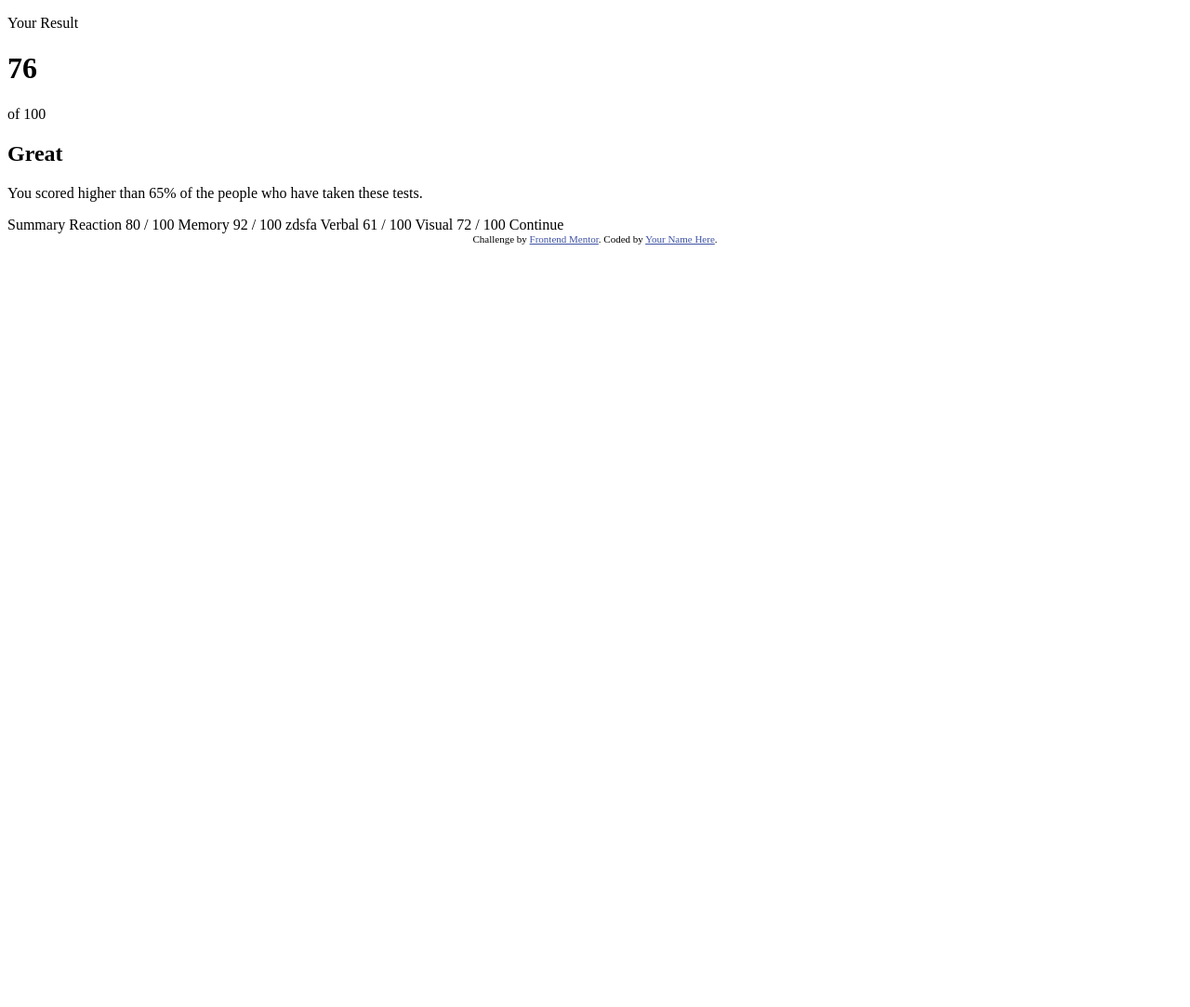
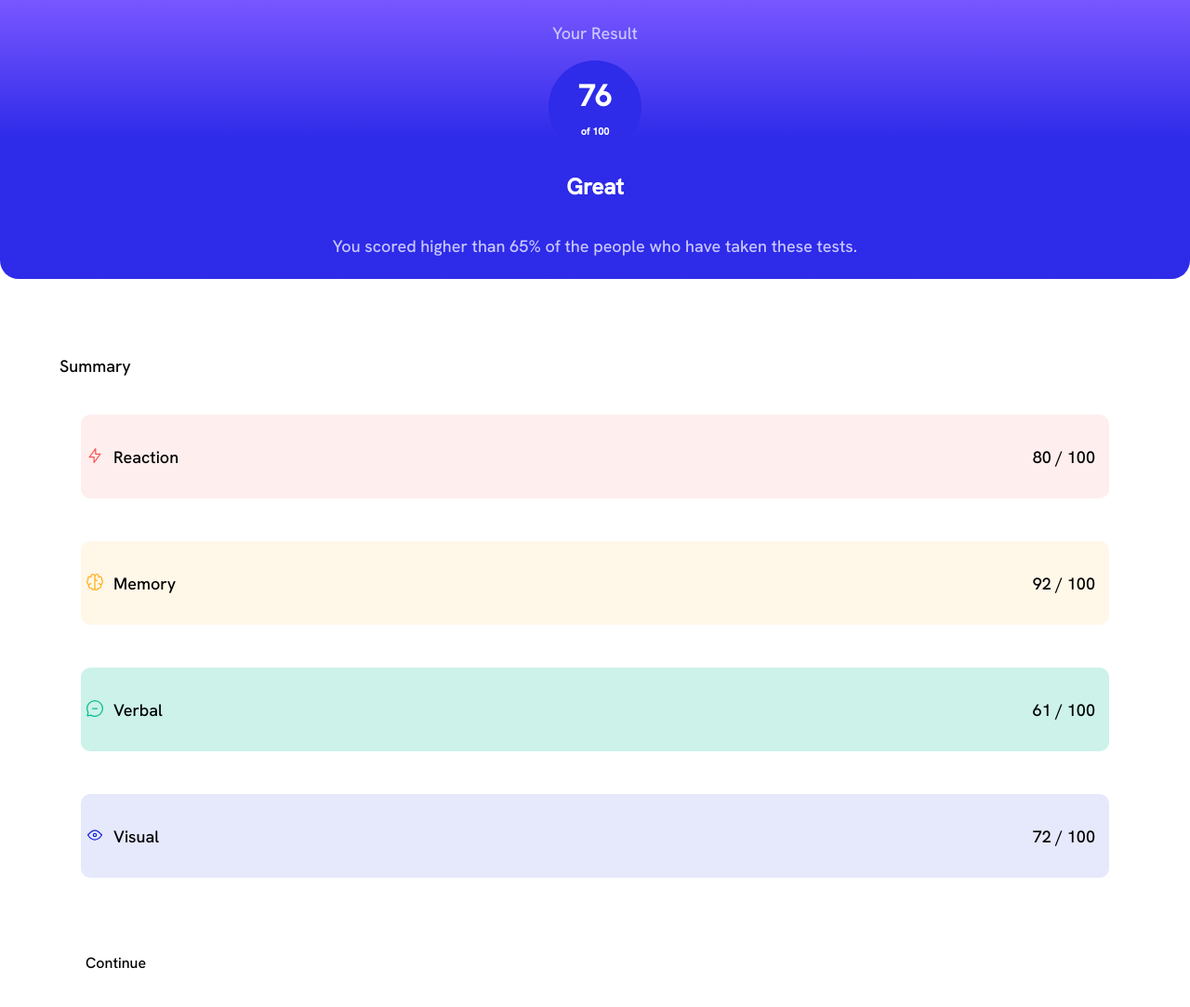
Before and after one commit to manny-torres-02/result-summary-component, a website built with Vite: page index.html in a window 1280 px wide. Shown: the top 1083 px of the page at 93% size. Before the commit the page ends 800 px from the top, so only its background shows below. Built offline with nearby package versions, Linux system fonts and the light colour scheme.

Commit message:
Main Updates.

```diff
--- a/index.html
+++ b/index.html
@@ -3,10 +3,11 @@
 <head>
   <meta charset="UTF-8">
   <meta name="viewport" content="width=device-width, initial-scale=1.0"> <!-- displays site properly based on user's device -->
+  <link rel="icon" type="image/png" sizes="32x32" href="./assets/images/favicon-32x32.png">
+  <link type="stylesheet" href="./summary.css" type ="text/css">
+  <link type="stylesheet" href = "styles.css">
 
-  <link rel="icon" type="image/png" sizes="32x32" href="./assets/images/favicon-32x32.png">
 
-  <link type="stylesheet" href ="summary.css">
   <title>Frontend Mentor | Results summary component</title>
 
   <!-- Feel free to remove these styles or customise in your own stylesheet 👍 -->
@@ -17,33 +18,8 @@
 </head>
 <body>
 
-  <p>Your Result</p>
-  <h1>76</h1>
+  <div id ="app"></div>
+  <script type="module" src="/main.js"></script>
+</body>
 
-  <p>of 100</p>
-
-  <h2>Great</h2>
-  <p>You scored higher than 65% of the people who have taken these tests. </p>
-  <div>
-  Summary
-
-  Reaction
-  80 / 100
-
-  Memory
-  92 / 100
- zdsfa
-  Verbal
-  61 / 100
-
-  Visual
-  72 / 100
-
-  Continue
-</div>
-  <div class="attribution">
-    Challenge by <a href="https://www.frontendmentor.io?ref=challenge" target="_blank">Frontend Mentor</a>.
-    Coded by <a href="#">Your Name Here</a>.
-  </div>
-</body>
 </html>
--- a/main.js
+++ b/main.js
@@ -1,24 +1,54 @@
-import './style.css'
-import javascriptLogo from './javascript.svg'
-import viteLogo from '/vite.svg'
-import { setupCounter } from './counter.js'
+import "/styles.css";
+import "./summary.css";
+import javascriptLogo from "./javascript.svg";
+import viteLogo from "/vite.svg";
+import { setupCounter } from "./counter.js";
 
-document.querySelector('#app').innerHTML = `
-  <div>
-    <a href="https://vitejs.dev" target="_blank">
-      <img src="${viteLogo}" class="logo" alt="Vite logo" />
-    </a>
-    <a href="https://developer.mozilla.org/en-US/docs/Web/JavaScript" target="_blank">
-      <img src="${javascriptLogo}" class="logo vanilla" alt="JavaScript logo" />
-    </a>
-    <h1>Hello Vite!</h1>
-    <div class="card">
-      <button id="counter" type="button"></button>
-    </div>
-    <p class="read-the-docs">
-      Click on the Vite logo to learn more
-    </p>
+document.querySelector("#app").innerHTML = `
+<div class = "top">
+<p class = "lavender-text">Your Result</p>
+<div class = "circle">
+  <h1>76</h1>
+  <h6>of 100</h6>
+</div>
+  <h2>Great</h2>
+  <p class = "lavender-text">You scored higher than 65% of the people who have taken these tests. </p>
+</div>
+
+  <div class="summary ">
+  <p>Summary</p>
+    <div class ="summary-components red">
+    <img  class="icon" src="../assets/images/icon-reaction.svg"/>
+  <p>Reaction </p>
+  <p class="summary-score">80 / 100</p>
+</div>
+
+<div class ="summary-components yellow">
+<img  class icon src="../assets/images/icon-memory.svg""/>
+  <p>Memory</p>
+  <p class="summary-score">92 / 100</p>
+</div>
+
+<div class ="summary-components green">
+<img  class icon src="../assets/images/icon-verbal.svg""/>
+  <p>Verbal</p>
+  <p class="summary-score"> 61 / 100</p>
+</div>
+
+<div class ="summary-components blue">
+<img  class icon src="../assets/images/icon-visual.svg""/>
+  <p>Visual</p>
+  <p class="summary-score">72 / 100</p>
+</div>
+
+<div class="summary-components">
+  Continue
+</div>
+</div>
+  <div class="attribution">
+    Challenge by <a href="https://www.frontendmentor.io?ref=challenge" target="_blank">Frontend Mentor</a>.
+    Coded by <a href="#">Your Name Here</a>.
   </div>
-`
+`;
 
-setupCounter(document.querySelector('#counter'))
+setupCounter(document.querySelector("#counter"));
--- a/style.css
+++ /dev/null
@@ -1,97 +0,0 @@
-:root {
-  font-family: Inter, system-ui, Avenir, Helvetica, Arial, sans-serif;
-  line-height: 1.5;
-  font-weight: 400;
-
-  color-scheme: light dark;
-  color: rgba(255, 255, 255, 0.87);
-  background-color: #242424;
-
-  font-synthesis: none;
-  text-rendering: optimizeLegibility;
-  -webkit-font-smoothing: antialiased;
-  -moz-osx-font-smoothing: grayscale;
-  -webkit-text-size-adjust: 100%;
-}
-
-a {
-  font-weight: 500;
-  color: #646cff;
-  text-decoration: inherit;
-}
-a:hover {
-  color: #535bf2;
-}
-
-body {
-  margin: 0;
-  display: flex;
-  place-items: center;
-  min-width: 320px;
-  min-height: 100vh;
-}
-
-h1 {
-  font-size: 3.2em;
-  line-height: 1.1;
-}
-
-#app {
-  max-width: 1280px;
-  margin: 0 auto;
-  padding: 2rem;
-  text-align: center;
-}
-
-.logo {
-  height: 6em;
-  padding: 1.5em;
-  will-change: filter;
-  transition: filter 300ms;
-}
-.logo:hover {
-  filter: drop-shadow(0 0 2em #646cffaa);
-}
-.logo.vanilla:hover {
-  filter: drop-shadow(0 0 2em #f7df1eaa);
-}
-
-.card {
-  padding: 2em;
-}
-
-.read-the-docs {
-  color: #888;
-}
-
-button {
-  border-radius: 8px;
-  border: 1px solid transparent;
-  padding: 0.6em 1.2em;
-  font-size: 1em;
-  font-weight: 500;
-  font-family: inherit;
-  background-color: #1a1a1a;
-  cursor: pointer;
-  transition: border-color 0.25s;
-}
-button:hover {
-  border-color: #646cff;
-}
-button:focus,
-button:focus-visible {
-  outline: 4px auto -webkit-focus-ring-color;
-}
-
-@media (prefers-color-scheme: light) {
-  :root {
-    color: #213547;
-    background-color: #ffffff;
-  }
-  a:hover {
-    color: #747bff;
-  }
-  button {
-    background-color: #f9f9f9;
-  }
-}
--- /dev/null
+++ b/styles.css
@@ -0,0 +1,3 @@
+body {
+    /* background-color: blueviolet; */
+}
--- a/summary.css
+++ b/summary.css
@@ -0,0 +1,157 @@
+/* Variables  */
+/* Primary Colors  */
+:root {
+    /* Primary colors  */
+    --light-red: hsl(0, 100%, 67%);
+    --orangey-yellow: hsl(39, 100%, 56%);
+    --green-teal: hsl(166, 100%, 37%);
+    --cobalt-blue: hsl(234, 85%, 45%);
+
+ /* gradients  */
+    /* background  */
+    --light-slate-blue:  hsl(252, 100%, 67%);
+    --light-royal-blue:     hsl(241, 81%, 54%);
+    /* circle */
+    --violet-blue: hsla(256, 72%, 46%, 1);
+    --persian-blue:hsla(241, 72%, 46%, 0);
+
+    /* Neutral */
+    --white : hsl(0, 0%, 100%);
+    --pale-blue: hsl(221, 100%, 96);
+    --light-lavender: hsl(241, 100%, 89%);
+    --dark-gray-blue: hsl(224, 30%, 27%);
+}
+
+ @font-face {
+    font-family: 'Hanken Grotesk';
+    src: url(/assets/fonts/static/HankenGrotesk-Medium.ttf), url(/assets/fonts/static/HankenGrotesk-Bold.ttf), url(/assets/fonts/static/HankenGrotesk-ExtraBold.ttf);
+ }
+
+ /* *{
+   margin:0;
+   padding:0;
+} */
+
+html, body, #app {
+   height: 100vh;
+   margin: 0;
+}
+
+body{
+   /* height: 100vh; */
+   margin: 0;
+    font-family: 'Hanken Grotesk';
+    font-weight:normal;
+font-style:normal;
+ }
+
+ p {
+    font-size: 18px;
+}
+
+.top{
+   /* background: var(--light-slate-blue); */
+    background: linear-gradient(0deg, var(--light-royal-blue) 50%, var(--light-slate-blue) 100%);
+   display: flex;
+   flex-direction: column;
+   justify-content: center;
+   align-items: center;
+   align-content: center;
+   border-radius: 0 0 20px 20px;
+   /* height: 300px; */
+   min-height: 300px;
+   color: white;
+}
+
+.top p {
+   width: 85%;
+   text-align: center;
+}
+
+.circle {
+   text-align: center;
+   margin: 0 auto;
+   min-width: 100px;
+   min-height: 100px;
+   display: flex;
+   flex-direction: column;
+   justify-content: center;
+   align-items: center;
+   border-radius: 50%;
+   /* background: linear-gradient(0deg, var(--light-slate-blue) 0%, var(--light-royal-blue) 100%); */
+   background-color: var(--light-royal-blue);
+}
+
+.circle h1, .circle h6 {
+   padding:0;
+   margin:05px;
+}
+
+.lavender-text{
+   color: var(--light-lavender);
+   width: 75%
+}
+
+.summary{
+   display: flex;
+   flex-direction: column;
+   justify-content: center;
+   /* align-items: center; */
+   align-content: flex-start;
+   /* width: 80%; */
+   margin: auto;
+   margin: 5%;
+}
+
+.summary-components {
+   display: grid;
+   /* grid-template-columns:  1fr 1fr; adjust column width as needed */
+   grid-template-columns: auto 1fr 1fr;
+   height: 10vh;
+   gap: 10px;
+   align-content: center;
+   padding: 5px;
+   margin:2%;
+   border-radius: 10px;
+
+
+}
+
+.summary-components p {
+   margin: 0; /* remove default margin */
+   /* padding: 0; remove default padding */
+}
+
+.summary-score {
+   text-align: right;
+   padding-right: 10px;
+}
+
+.red {
+   background-color:  hsla(0, 100%, 67%, .10) ;
+}
+.yellow {
+   background-color: hsla(39, 100%, 56%, .10);
+}
+.green {
+   background-color: hsla(166, 100%, 37%, .2);
+}
+.blue {
+   background-color: hsla(234, 85%, 45%, .10);
+}
+/* Mediq Queries */
+@media (max-width: 375px) {
+   .top {
+      width: 100%;
+   }
+   p {
+      /* font-size-adjust: inherit; */
+      font-size: 14px;
+   }
+}
+
+@media (min-width: 1440px) {
+   .top {
+      width: 50%
+   }
+}
```
